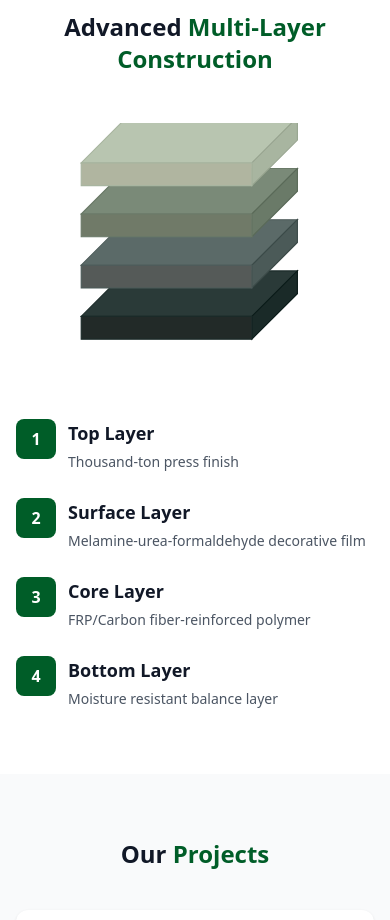
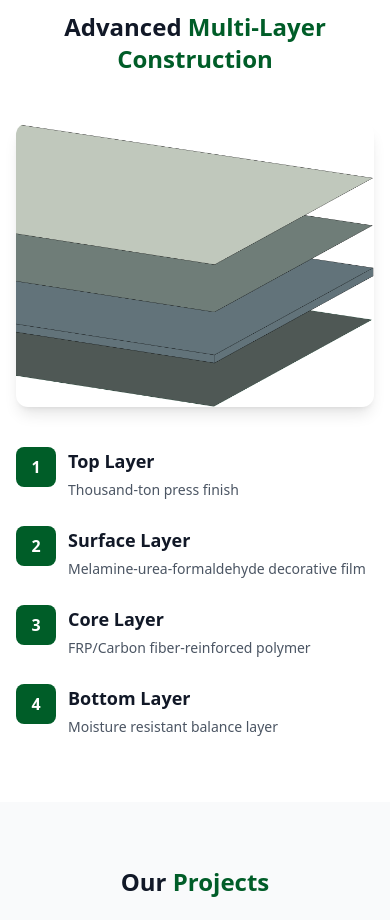
Before and after one commit to brandonkimchi/zeroapp, a React (Vite) app: page / in a window 390 px wide. Shown: the part 2000-2920 px from the top of the page. Built offline with nearby package versions, Linux system fonts and the light colour scheme.

Commit message:
use image for phone instead

```diff
--- a/src/pages/HomePage.tsx
+++ b/src/pages/HomePage.tsx
@@ -5,6 +5,7 @@ import emailjs from "emailjs-com"
 import Header from "../components/Header"
 import Footer from "../components/Footer"
 import doorImage from "../assets/images/door.jpg"
+import materialsImage from "../assets/images/materials.png"
 
 export default function HomePage() {
   const formRef = useRef<HTMLFormElement>(null)
@@ -144,62 +145,34 @@ export default function HomePage() {
           </motion.h2>
 
           <div className="grid grid-cols-1 lg:grid-cols-2 gap-10 sm:gap-16 items-center">
-            {/* 3D Visualization */}
+            {/* Mobile/Tablet → PNG */}
+            <motion.div
+              initial={{ opacity: 0, y: 30 }}
+              whileInView={{ opacity: 1, y: 0 }}
+              transition={{ duration: 0.8 }}
+              className="relative lg:hidden"
+            >
+              <img
+                src={materialsImage}
+                alt="Door Materials"
+                className="w-full rounded-xl shadow-lg"
+              />
+            </motion.div>
+
+            {/* Desktop → 3D Visualization */}
             <motion.div
               initial={{ opacity: 0, x: -50 }}
               whileInView={{ opacity: 1, x: 0 }}
               transition={{ duration: 0.8 }}
-              className="relative"
+              className="relative hidden lg:block"
             >
-              <div className="w-full max-w-sm sm:max-w-md lg:max-w-lg mx-auto">
+              <div className="w-full max-w-lg mx-auto">
                 <svg
                   viewBox="0 0 600 450"
-                  className="w-full h-64 sm:h-80 lg:h-auto"
+                  className="w-full h-auto"
                   preserveAspectRatio="xMidYMid meet"
                 >
-                  {/* Layer 4 */}
-                  <motion.g
-                    initial={{ opacity: 0, y: 30 }}
-                    whileInView={{ opacity: 1, y: 0 }}
-                    transition={{ duration: 0.6, delay: 0.8 }}
-                  >
-                    <path d="M100 340 L400 340 L480 260 L180 260 Z" fill="#2A3A38" stroke="#1A2A28" strokeWidth="2" />
-                    <path d="M400 340 L480 260 L480 300 L400 380 Z" fill="#1A2A28" stroke="#0A1A18" strokeWidth="2" />
-                    <path d="M100 340 L400 340 L400 380 L100 380 Z" fill="#222A28" stroke="#1A2A28" strokeWidth="2" />
-                  </motion.g>
-
-                  {/* Layer 3 */}
-                  <motion.g
-                    initial={{ opacity: 0, y: 30 }}
-                    whileInView={{ opacity: 1, y: 0 }}
-                    transition={{ duration: 0.6, delay: 0.6 }}
-                  >
-                    <path d="M100 250 L400 250 L480 170 L180 170 Z" fill="#5B6A68" stroke="#4B5A58" strokeWidth="2" />
-                    <path d="M400 250 L480 170 L480 210 L400 290 Z" fill="#4B5A58" stroke="#3B4A48" strokeWidth="2" />
-                    <path d="M100 250 L400 250 L400 290 L100 290 Z" fill="#555A58" stroke="#4B5A58" strokeWidth="2" />
-                  </motion.g>
-
-                  {/* Layer 2 */}
-                  <motion.g
-                    initial={{ opacity: 0, y: 30 }}
-                    whileInView={{ opacity: 1, y: 0 }}
-                    transition={{ duration: 0.6, delay: 0.4 }}
-                  >
-                    <path d="M100 160 L400 160 L480 80 L180 80 Z" fill="#7A8A78" stroke="#6A7A68" strokeWidth="2" />
-                    <path d="M400 160 L480 80 L480 120 L400 200 Z" fill="#6A7A68" stroke="#5A6A58" strokeWidth="2" />
-                    <path d="M100 160 L400 160 L400 200 L100 200 Z" fill="#707A68" stroke="#6A7A68" strokeWidth="2" />
-                  </motion.g>
-
-                  {/* Layer 1 */}
-                  <motion.g
-                    initial={{ opacity: 0, y: 30 }}
-                    whileInView={{ opacity: 1, y: 0 }}
-                    transition={{ duration: 0.6, delay: 0.2 }}
-                  >
-                    <path d="M100 70 L400 70 L480 -10 L180 -10 Z" fill="#B8C5B0" stroke="#A8B5A0" strokeWidth="2" />
-                    <path d="M400 70 L480 -10 L480 30 L400 110 Z" fill="#A8B5A0" stroke="#98A590" strokeWidth="2" />
-                    <path d="M100 70 L400 70 L400 110 L100 110 Z" fill="#B0B5A0" stroke="#A8B5A0" strokeWidth="2" />
-                  </motion.g>
+                  {/* ... your motion.g 3D layers ... */}
                 </svg>
               </div>
             </motion.div>
```
Also changed, not shown: src/assets/images/materials.png (added).
